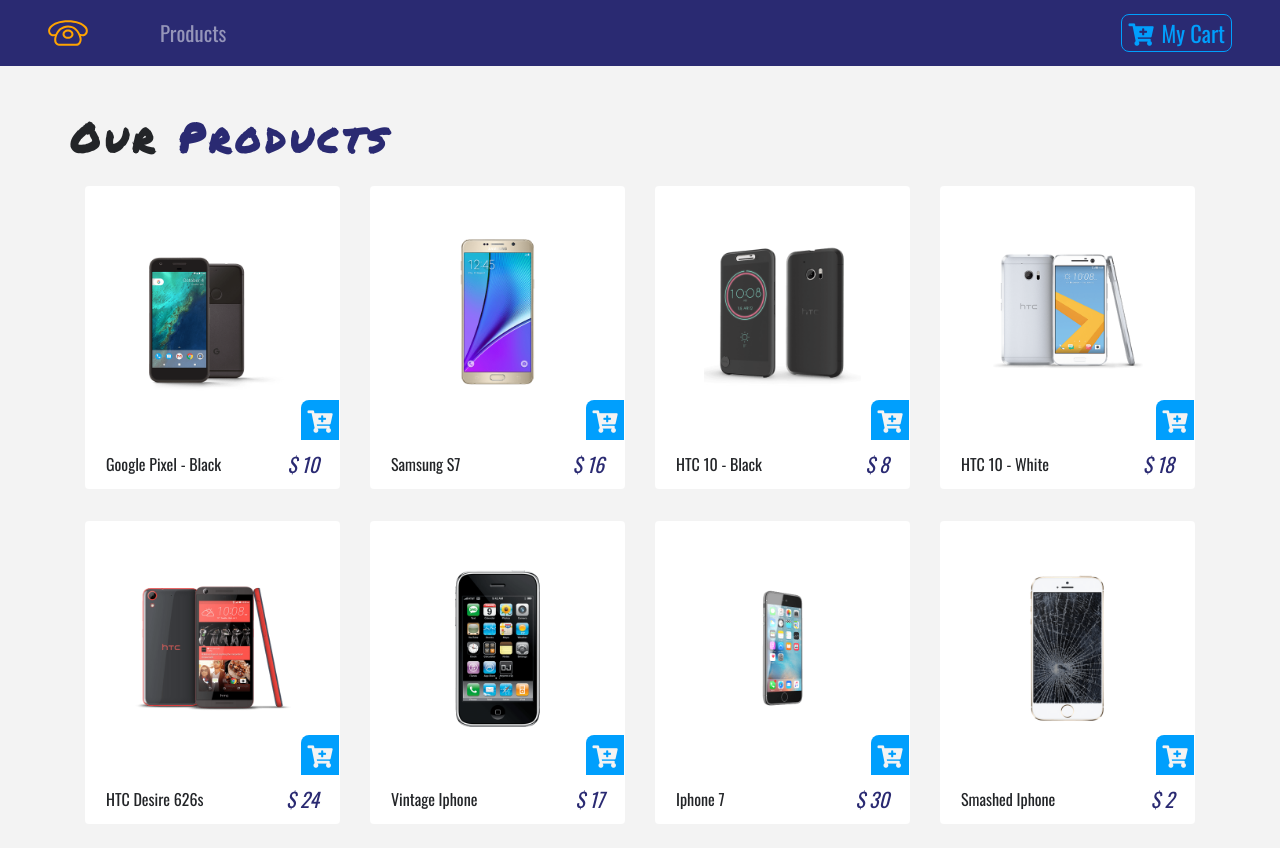
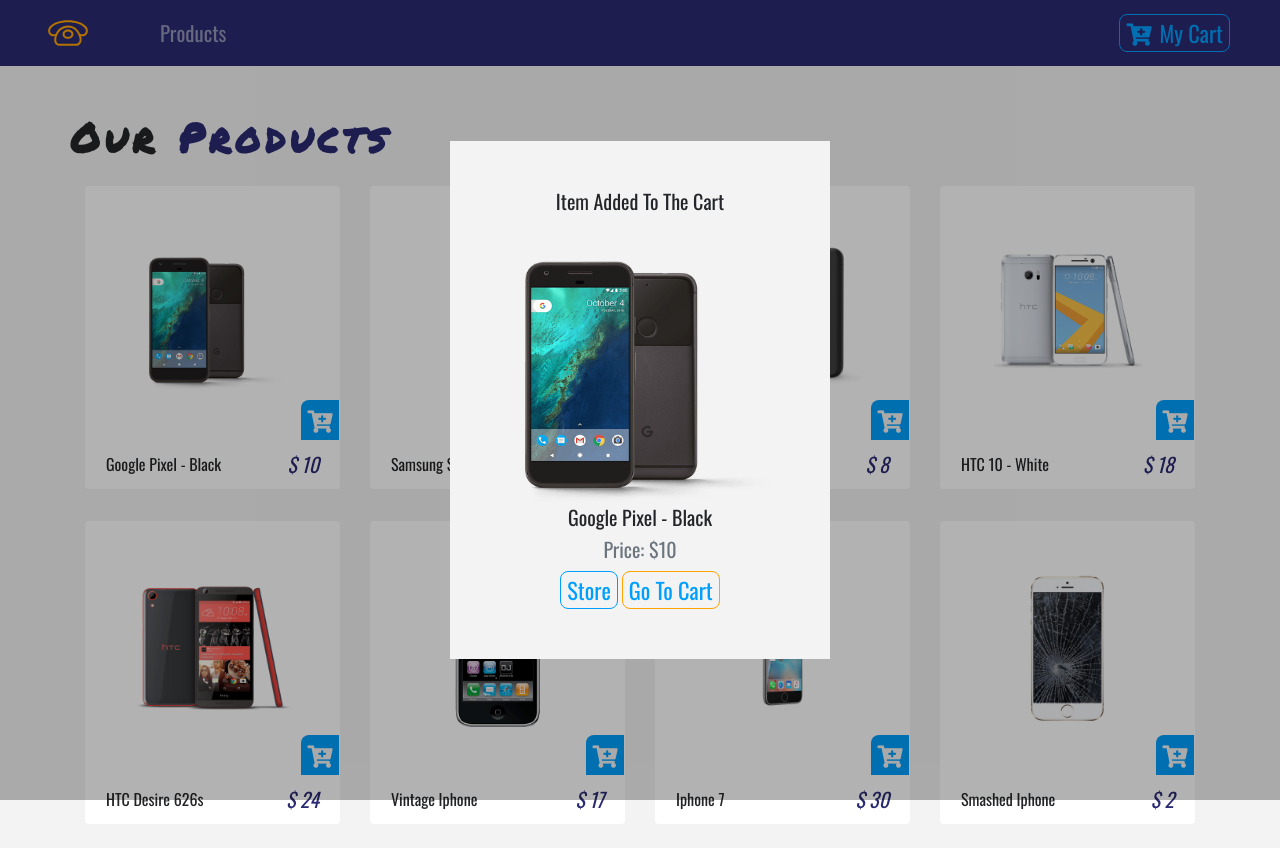
Before and after one commit to kajalelohai/store-app, a React (Create React App) app: page / in a window 1280 px wide. Shown: the top 848 px of the page. Built offline with nearby package versions, Linux system fonts and the light colour scheme.

Commit message:
feat: add functionality to cart component

```diff
--- a/src/App.js
+++ b/src/App.js
@@ -7,6 +7,7 @@
 import ProductList from './components/ProductList';
 import Cart from './components/Cart';
 import Default from './components/Default';
+import Modal from './components/Modal';
 
 class App extends Component {
   render() {
@@ -19,6 +20,7 @@
           <Route path="/cart" component={Cart} />
           <Route component={Default} />
         </Switch>
+        <Modal />
       </React.Fragment>
     );
   }
--- a/src/components/Button.js
+++ b/src/components/Button.js
@@ -11,6 +11,7 @@
   border-radius: 0.5rem;
   padding: 0.2 0.5;
   cursor: pointer;
+  margin: 2px;
   margin: 0.2 0.5 0.2 0;
   transition: all 0.5s ease-in-out;
   &:hover {
--- a/src/components/Details.js
+++ b/src/components/Details.js
@@ -30,18 +30,17 @@
                   </h4>
                   <h4 className="text-blue">
                     <strong>
-                      price:<span>$</span>
+                      price: <span>$</span>
                       {price}
                     </strong>
                   </h4>
-                  <h4 className="text-title text-uppercase text-muted mt-3 mb-2" />
                   <p className="text-capitalize font-weight-bold mt-3 mb-0">
                     some info about the product
                   </p>
                   <p className="text-muted lead">{info}</p>
                   <div>
                     <Link to="/">
-                      <ButtonContainer className="mr-1">Back to products</ButtonContainer>
+                      <ButtonContainer>Back to products</ButtonContainer>
                     </Link>
                     <ButtonContainer
                       cart
--- /dev/null
+++ b/src/components/Modal.js
@@ -0,0 +1,63 @@
+import React, { Component } from 'react';
+import styled from 'styled-components';
+import { ProductConsumer } from '../context';
+import { ButtonContainer } from './Button';
+import { Link } from 'react-router-dom';
+
+export default class Modal extends Component {
+  render() {
+    return (
+      <ProductConsumer>
+        {(value) => {
+          const { modelOpen, closeModal } = value;
+          console.log('is', value.closeModal);
+          const { title, img, price } = value.modelProduct;
+
+          if (!modelOpen) {
+            return null;
+          } else {
+            return (
+              <ModalContainer>
+                <div className="container">
+                  <div className="row">
+                    <div
+                      id="modal"
+                      className="col-8 mx-auto col-md-6 col-lg-4 text-center text-capitalize p-5">
+                      <h5>item added to the cart</h5>
+                      <img src={img} className="img-fluid" alt="product" />
+                      <h5>{title}</h5>
+                      <h5 className="text-muted">price: ${price}</h5>
+                      <Link to="/">
+                        <ButtonContainer onClick={() => closeModal()}>Store</ButtonContainer>
+                      </Link>
+                      <Link to="/cart">
+                        <ButtonContainer cart onClick={() => closeModal()}>
+                          Go to Cart
+                        </ButtonContainer>
+                      </Link>
+                    </div>
+                  </div>
+                </div>
+              </ModalContainer>
+            );
+          }
+        }}
+      </ProductConsumer>
+    );
+  }
+}
+
+const ModalContainer = styled.div`
+position:fixed;
+top:0;
+left:0;
+bottom:0;
+right:0
+background:rgba(0,0,0,0.3);
+display:flex;
+align-items:center;
+justify-content:center;
+#modal{
+    background:var(--mainWhite);
+}
+`;
--- a/src/components/Product.js
+++ b/src/components/Product.js
@@ -50,7 +50,7 @@
     );
   }
 }
-Product.PropTypes = {
+Product.propTypes = {
   product: PropTypes.shape({
     id: PropTypes.number,
     title: PropTypes.string,
--- a/src/context.js
+++ b/src/context.js
@@ -5,7 +5,13 @@
 class ProductProvider extends Component {
   state = {
     products: [],
-    detailProduct: detailProduct
+    detailProduct: detailProduct,
+    cart: [],
+    modelOpen: false,
+    modelProduct: detailProduct,
+    cartSubTotal: 0,
+    cartTotal: 0,
+    cartTax: 0
   };
   componentDidMount() {
     this.setProducts();
@@ -31,12 +37,45 @@
     });
   };
   addToCart = (id) => {
-    console.log(`Hello from add to cart ${id}`);
+    const tempProducts = [...this.state.products];
+    const index = tempProducts.indexOf(this.getItem(id));
+    const product = tempProducts[index];
+    product.inCart = true;
+    product.count = 1;
+    const price = product.price;
+    product.total = price;
+    this.setState(
+      () => {
+        return { products: tempProducts, cart: [...this.state.cart, product] };
+      },
+      () => {
+        console.log(this.state);
+      }
+    );
+  };
+
+  openModel = (id) => {
+    const product = this.getItem(id);
+    this.setState(() => {
+      return { modelProduct: product, modelOpen: true };
+    });
+  };
+
+  closeModal = () => {
+    this.setState(() => {
+      return { modelOpen: false };
+    });
   };
   render() {
     return (
       <ProductContext.Provider
-        value={{ ...this.state, handleDetail: this.handleDetail, addToCart: this.addToCart }}>
+        value={{
+          ...this.state,
+          handleDetail: this.handleDetail,
+          addToCart: this.addToCart,
+          modelOpen: this.openModel,
+          closeModal: this.closeModal
+        }}>
         {this.props.children}
       </ProductContext.Provider>
     );
```
